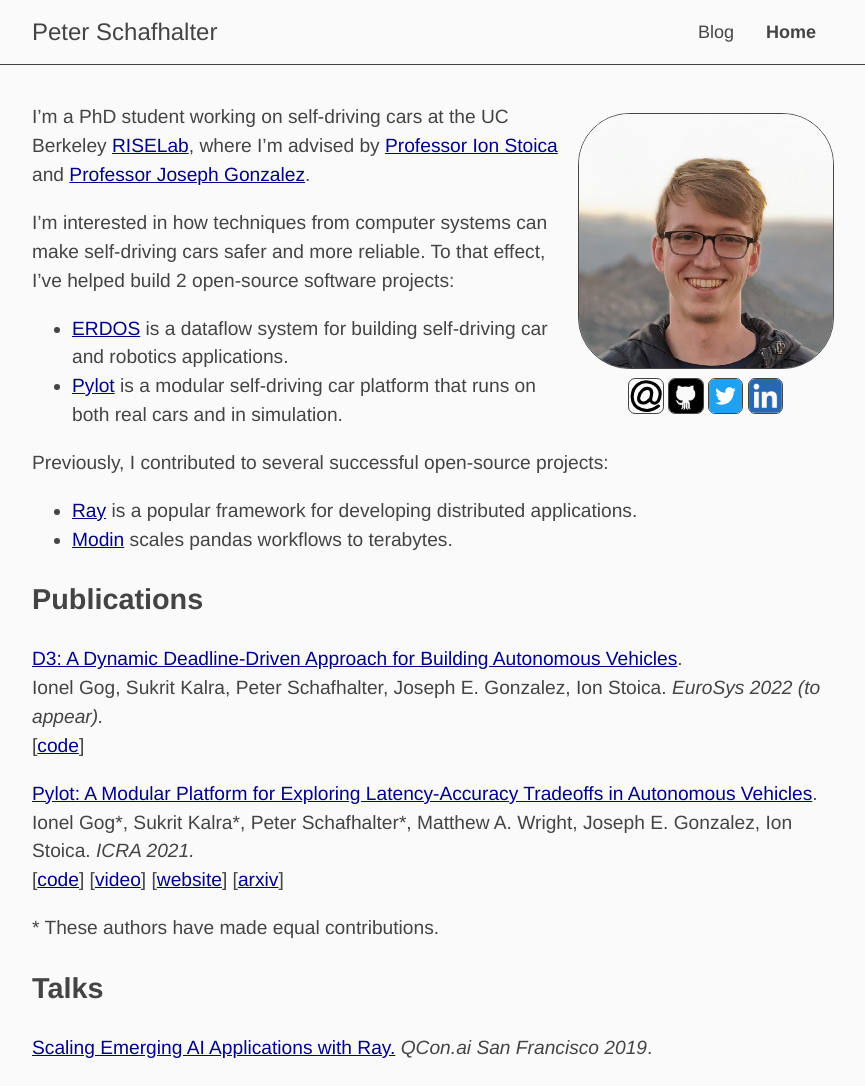
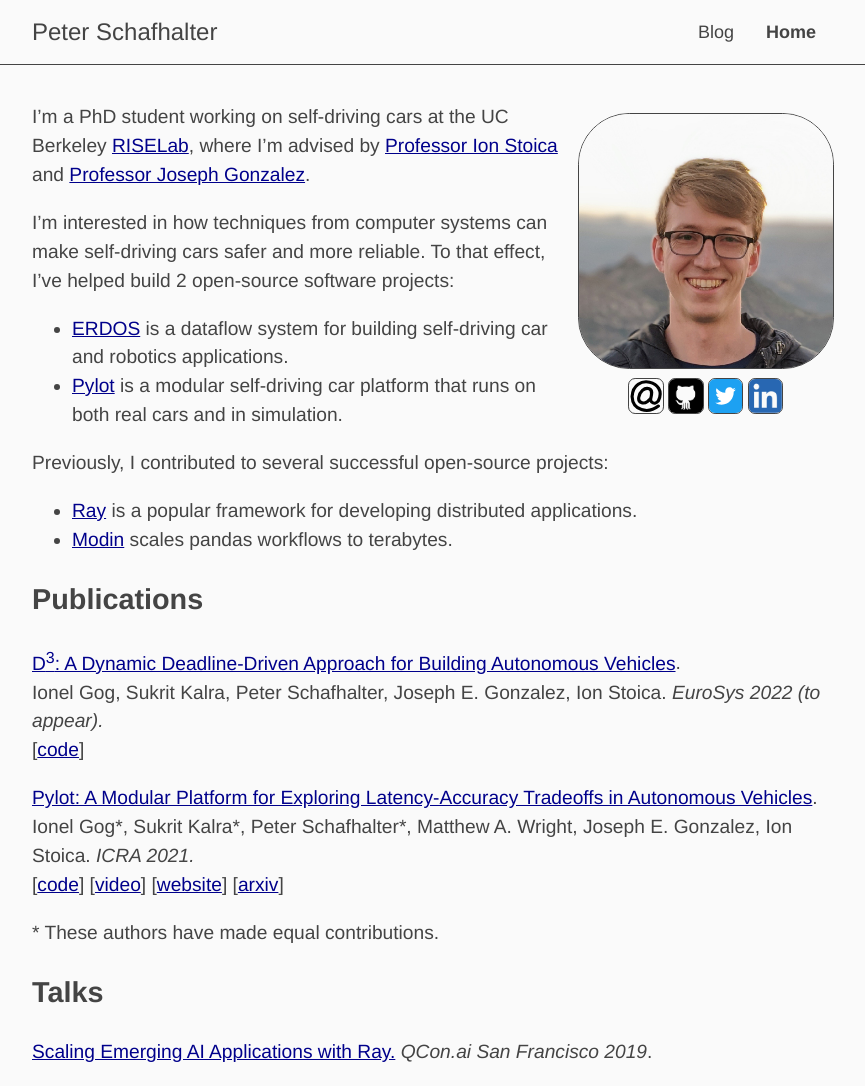
Before and after one commit to pschafhalter/pschafhalter.github.io, a Jekyll site: the page built from index.md, in a window 1280 px wide. Shown: the whole page, without its empty margins (208-1073 px from the left). Built offline with Jekyll 4.4.1, drawn with Linux system fonts in a browser that asks for light colours.

Commit message:
Add superscript to D^3

```diff
--- a/index.md
+++ b/index.md
@@ -26,7 +26,7 @@ Previously, I contributed to several successful open-source projects:
 
 ## Publications
 
-[D3: A Dynamic Deadline-Driven Approach for Building Autonomous Vehicles](/). \
+[D<sup>3</sup>: A Dynamic Deadline-Driven Approach for Building Autonomous Vehicles](/). \
 Ionel Gog, Sukrit Kalra, Peter Schafhalter, Joseph E. Gonzalez, Ion Stoica. *EuroSys 2022 (to appear).* \
 \[[code](https://github.com/erdos-project/erdos/)\]
 
```
